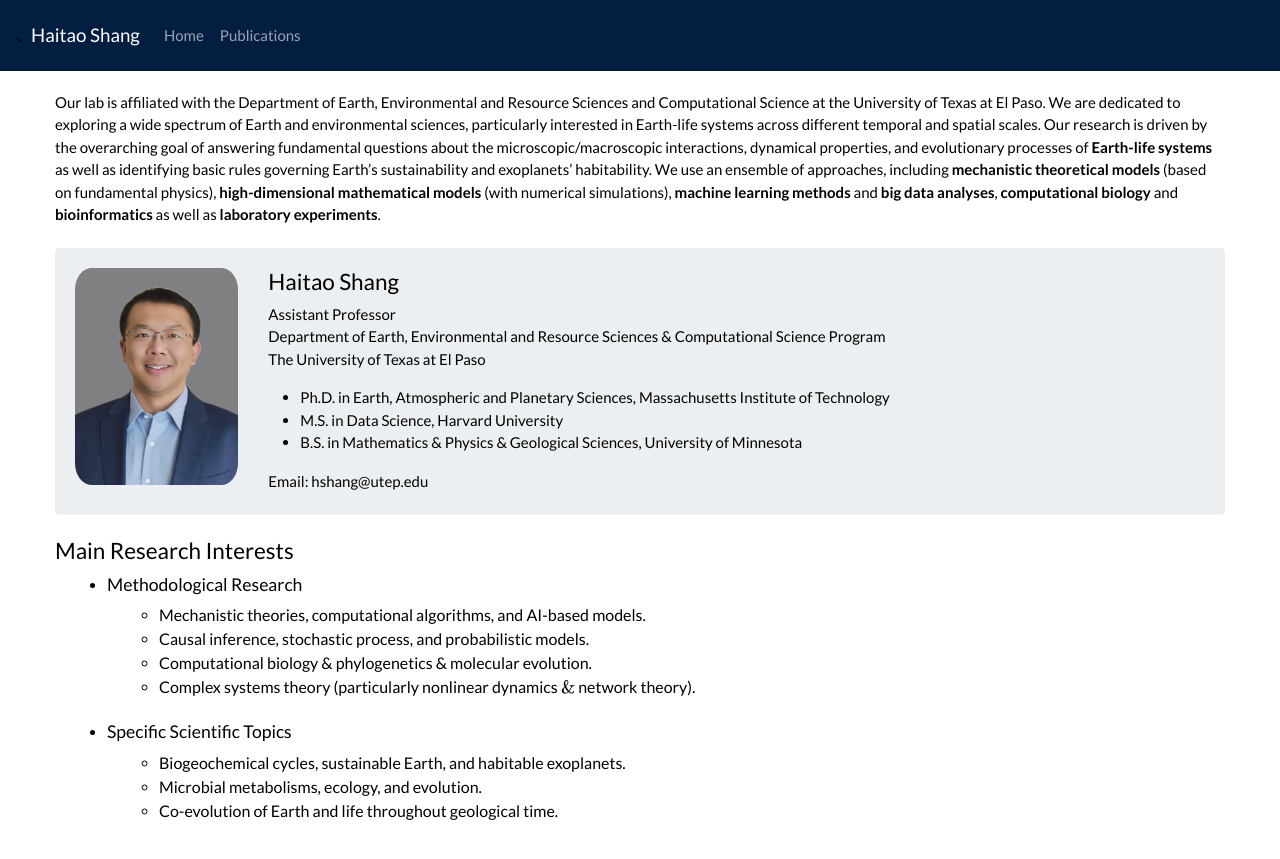
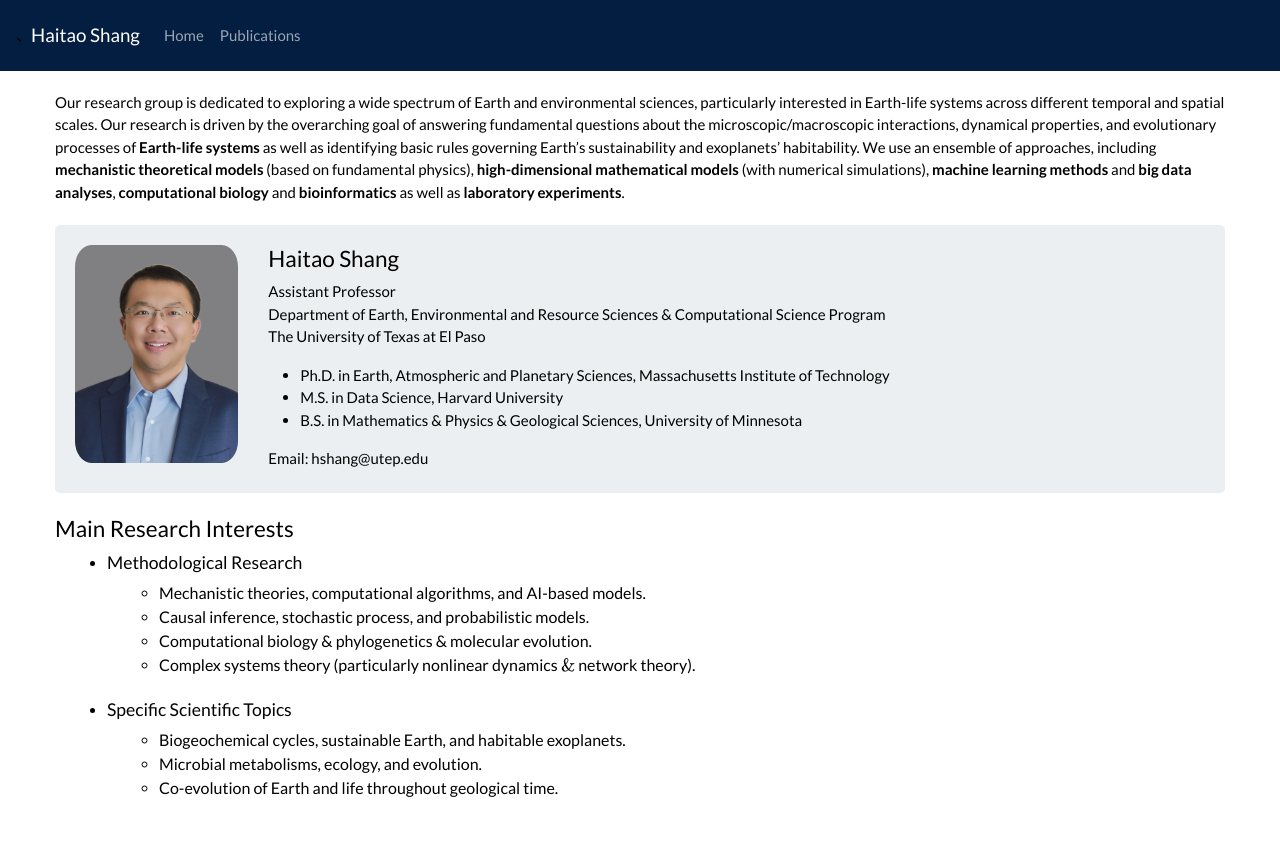
Before and after one commit to Shang-Research/Shang-Research.github.io, a Jekyll site: the page built from index.md, in a window 1280 px wide. Shown: the top 859 px of the page. Built offline with Jekyll 4.4.1, drawn with Linux system fonts in a browser that asks for light colours; nearby versions of some CDN libraries; a style sheet for code colours, icons or effects is not loaded.

Commit message:
Update index.md

```diff
--- a/index.md
+++ b/index.md
@@ -16,7 +16,7 @@ permalink: /
   </div>
 {% endcomment %}
 
-Our lab is affiliated with the Department of Earth, Environmental and Resource Sciences and Computational Science at the University of Texas at El Paso. We are dedicated to exploring a wide spectrum of Earth and environmental sciences, particularly interested in Earth-life systems across different temporal and spatial scales. Our research is driven by the overarching goal of answering fundamental questions about the microscopic/macroscopic interactions, dynamical properties, and evolutionary processes of <span style="font-weight: bold;">**Earth-life systems**</span> as well as identifying basic rules governing Earth’s sustainability and exoplanets’ habitability. We use an ensemble of approaches, including <span style="font-weight: bold;">**mechanistic theoretical models**</span> (based on fundamental physics), <span style="font-weight: bold;">**high-dimensional mathematical models**</span> (with numerical simulations), <span style="font-weight: bold;">**machine learning methods**</span> and <span style="font-weight: bold;">**big data analyses**</span>, <span style="font-weight: bold;">**computational biology**</span> and <span style="font-weight: bold;">**bioinformatics**</span> as well as <span style="font-weight: bold;">**laboratory experiments**</span>.
+Our research group is dedicated to exploring a wide spectrum of Earth and environmental sciences, particularly interested in Earth-life systems across different temporal and spatial scales. Our research is driven by the overarching goal of answering fundamental questions about the microscopic/macroscopic interactions, dynamical properties, and evolutionary processes of <span style="font-weight: bold;">**Earth-life systems**</span> as well as identifying basic rules governing Earth’s sustainability and exoplanets’ habitability. We use an ensemble of approaches, including <span style="font-weight: bold;">**mechanistic theoretical models**</span> (based on fundamental physics), <span style="font-weight: bold;">**high-dimensional mathematical models**</span> (with numerical simulations), <span style="font-weight: bold;">**machine learning methods**</span> and <span style="font-weight: bold;">**big data analyses**</span>, <span style="font-weight: bold;">**computational biology**</span> and <span style="font-weight: bold;">**bioinformatics**</span> as well as <span style="font-weight: bold;">**laboratory experiments**</span>.
 
 
 {% for member in site.data.pi %}
```
